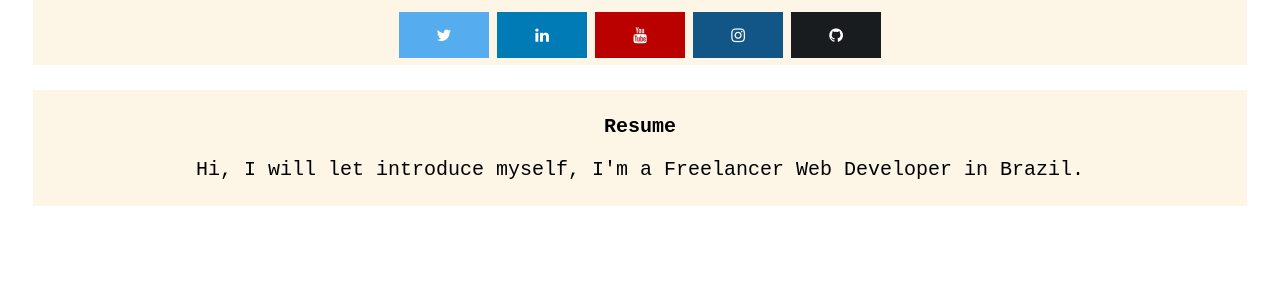
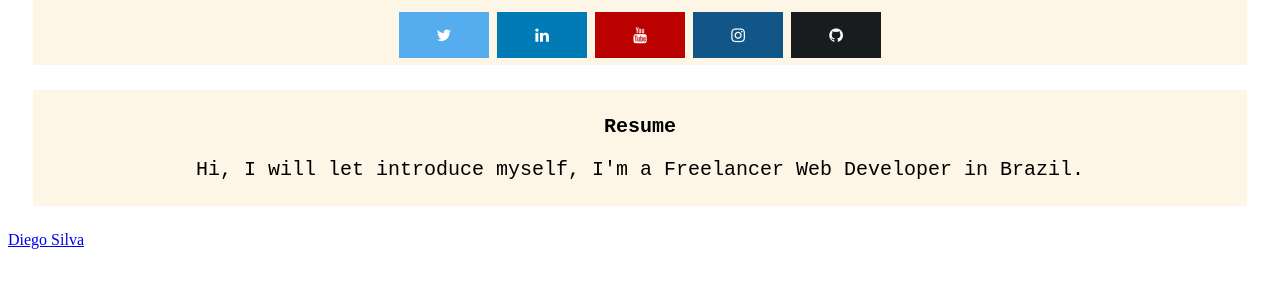
Before and after one commit to odiegosilva1/odiegosilva1.github.io, a plain HTML site: page index.html in a window 1280 px wide. Shown: the part 212-500 px from the top of the page. Drawn offline with Linux system fonts and the light colour scheme.

Commit message:
Update index.html

```diff
--- a/index.html
+++ b/index.html
@@ -33,6 +33,8 @@
     <p> Hi, I will let introduce myself, I'm a Freelancer Web Developer in Brazil.</p>
     </div>
 
+    <div class="LI-profile-badge"  data-version="v1" data-size="medium" data-locale="en_US" data-type="vertical" data-theme="dark" data-vanity="odiegosilva"><a class="LI-simple-link" href='https://br.linkedin.com/in/odiegosilva/en?trk=profile-badge'>Diego Silva</a></div>
+
 
 
         <script src="scripts/title.js"></script>
```
